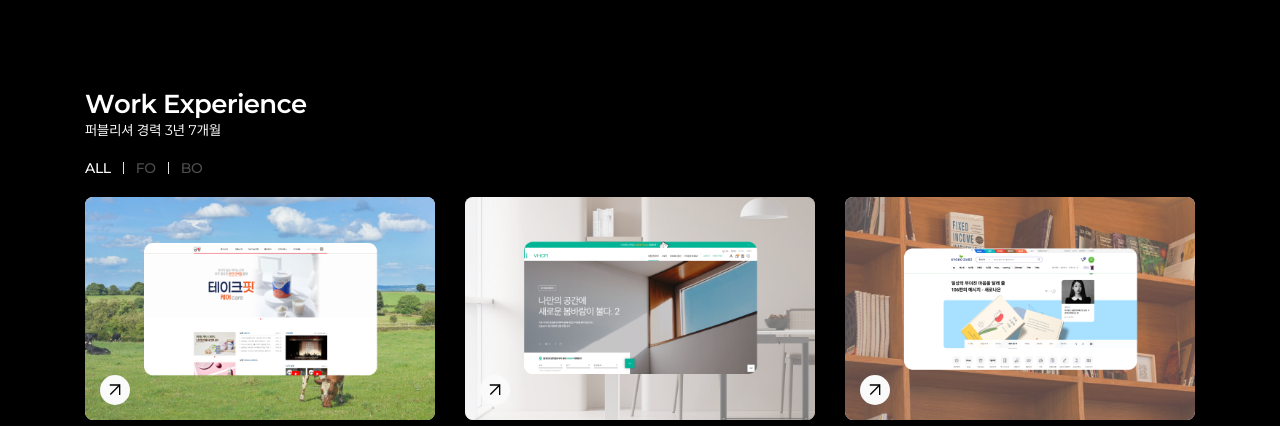
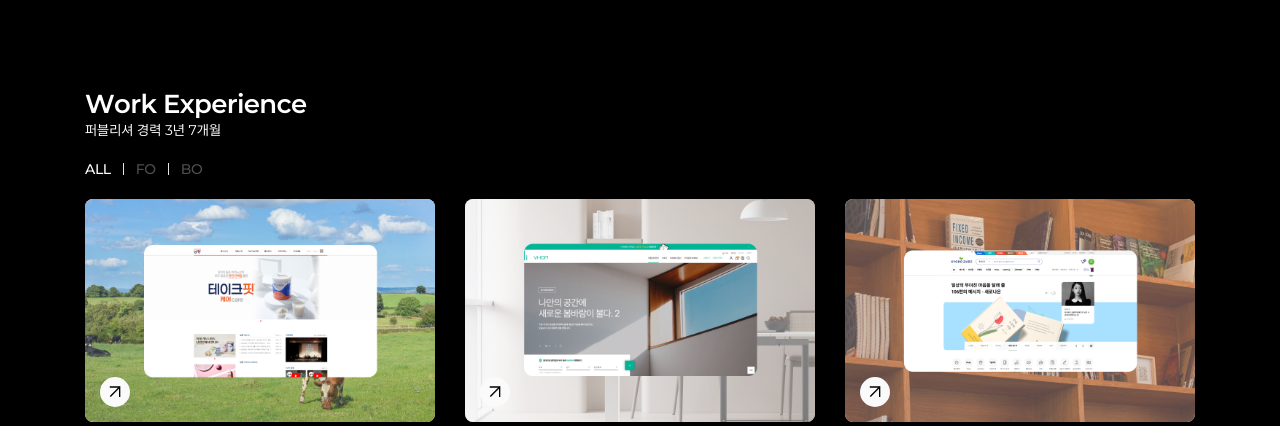
Before and after one commit to sinbhs/portfolio_2025, a website: page index.html in a window 1280 px wide. Shown: the part 671-1097 px from the top of the page. Drawn offline with Linux system fonts and the light colour scheme; animation ran at ten frames a second; files whose address does not match are found by name.

Commit message:
commit changes

```diff
--- a/assets/scss/abstracts/_variables.scss
+++ b/assets/scss/abstracts/_variables.scss
@@ -47,7 +47,7 @@ $fontSizeLgLineHeight: 22px;
 $fontSizeMd: 15px;
 $fontSizeMdLineHeight: 20px;
 $fontSizeRgl: 14px;
-$fontSizeRglLineHeight: 18px;
+$fontSizeRglLineHeight: 20px;
 $fontSizeSm: 13px;
 $fontSizeSmLineHeight: 18px;
 $fontSizeXs: 12px;
```
Also changed, not shown: assets/css/components.css, assets/css/portfolio_front.css, 2 other files.
